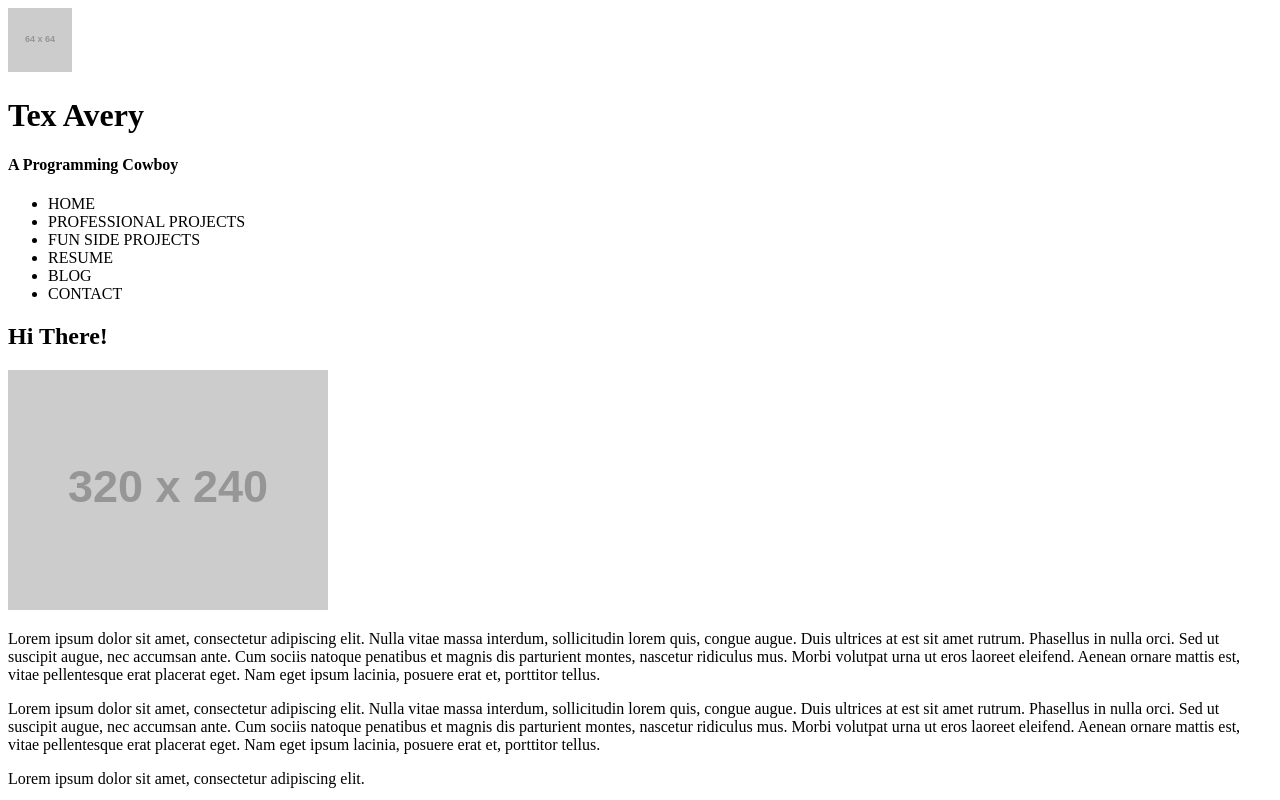
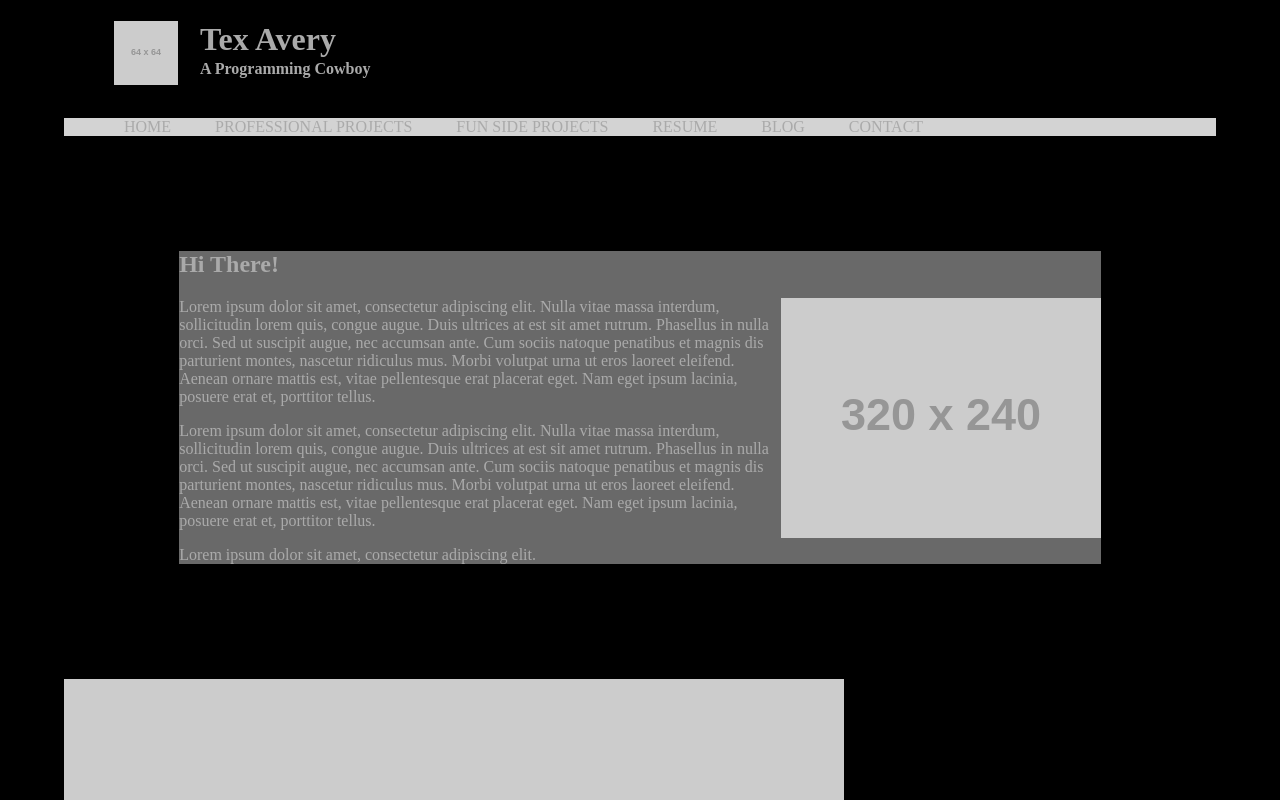
Before and after one commit to gmhaddock/mjcopy, a website: page html/index.html in a window 1280 px wide. Shown: the top 800 px of the page. Drawn offline with Linux system fonts and the light colour scheme; files that its build step writes are made by us from their sources; placeholder pictures from the web are drawn by us.

Commit message:
Completed the styling of current page

```diff
--- a/css/main.css
+++ b/css/main.css
@@ -0,0 +1,49 @@
+/* Main Page Styling */
+
+body {
+    background-color: black;
+    color: #aaa;
+    margin:auto;
+    width: 90%;
+
+}
+
+ul {
+    text-decoration: none;
+    margin-top: 40px;
+    background-color: lightgrey;
+
+}
+
+li {
+    display: inline;
+    margin-right: 20px;
+    margin-left: 20px;
+}
+
+header img {
+    float: left;
+    margin-right: 2%
+}
+
+header {
+    margin-left: 50px;
+}
+
+header h1 {
+    margin-bottom: -20px;
+}
+
+
+section {
+    margin: 10%;
+    background-color: dimgrey;
+}
+
+section img {
+    float: right
+}
+
+#video {
+    float: none;
+}
--- a/html/index.html
+++ b/html/index.html
@@ -3,7 +3,7 @@
 <head>
     <meta charset="UTF-8">
     <title>Tex Avery's Stuff</title>
-    <link rel="stylesheet" href="CSS/main.css">
+    <link rel="stylesheet" href="css/main.css">
 </head>
 <body>
 
@@ -28,10 +28,10 @@
 
         </ul>
 
-    </div>
+    </nav>
 
 
-    <div>
+    <section>
         <h2>Hi There!</h2>
 
         <img src="http://placehold.it/320x240" alt="Some stock imagery of my boots">
@@ -42,9 +42,10 @@
 
         <p>Lorem ipsum dolor sit amet, consectetur adipiscing elit.</p>
 
-        <img src="http://placehold.it/780x585" alt="Placeholder for a video">
 
-    </div>
+    </section>
+
+    <img id="video" src="http://placehold.it/780x585" alt="Placeholder for a video">
 
     <footer>
         <p>Copyright 2015 Tex Avery All Rights Reserved</p>
```
